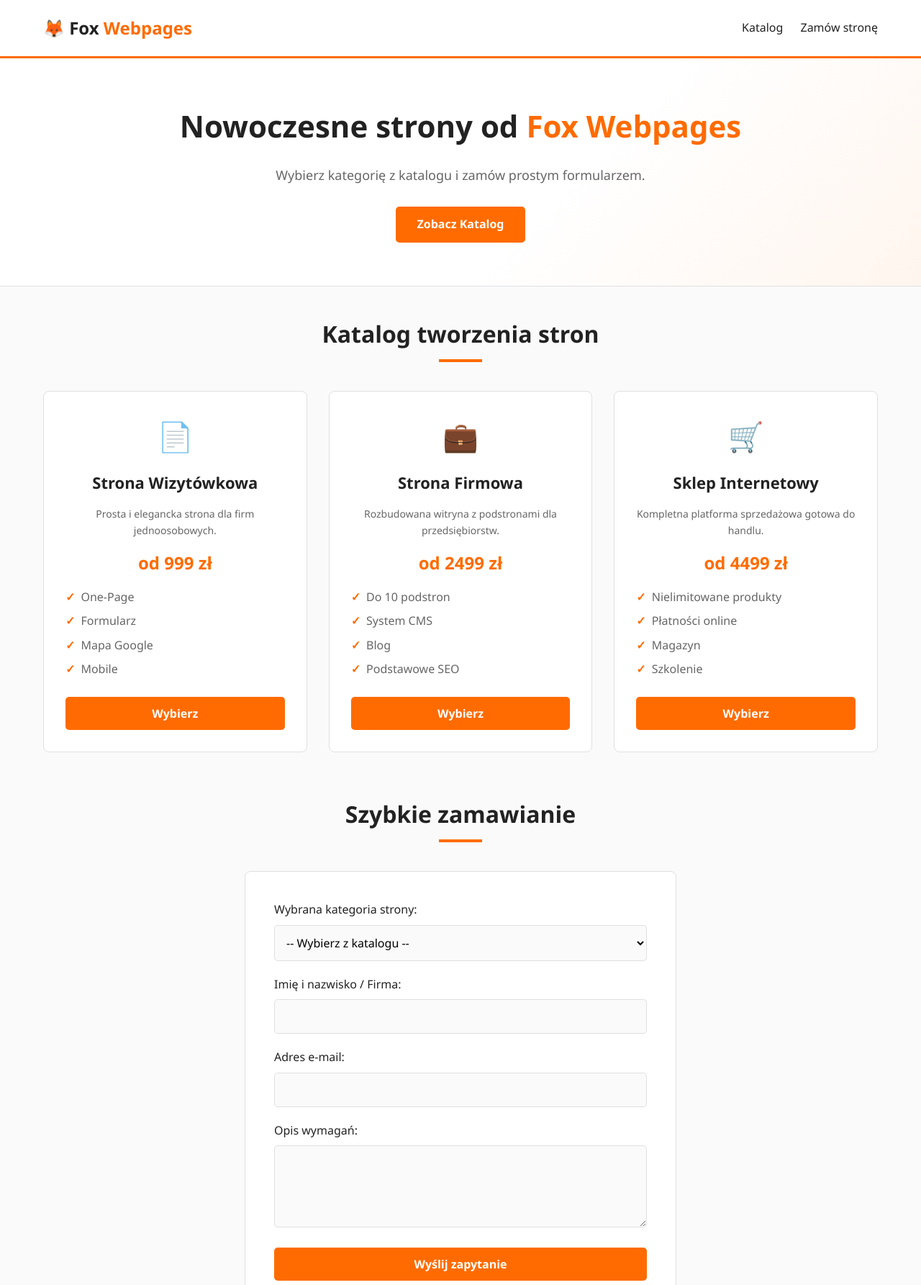
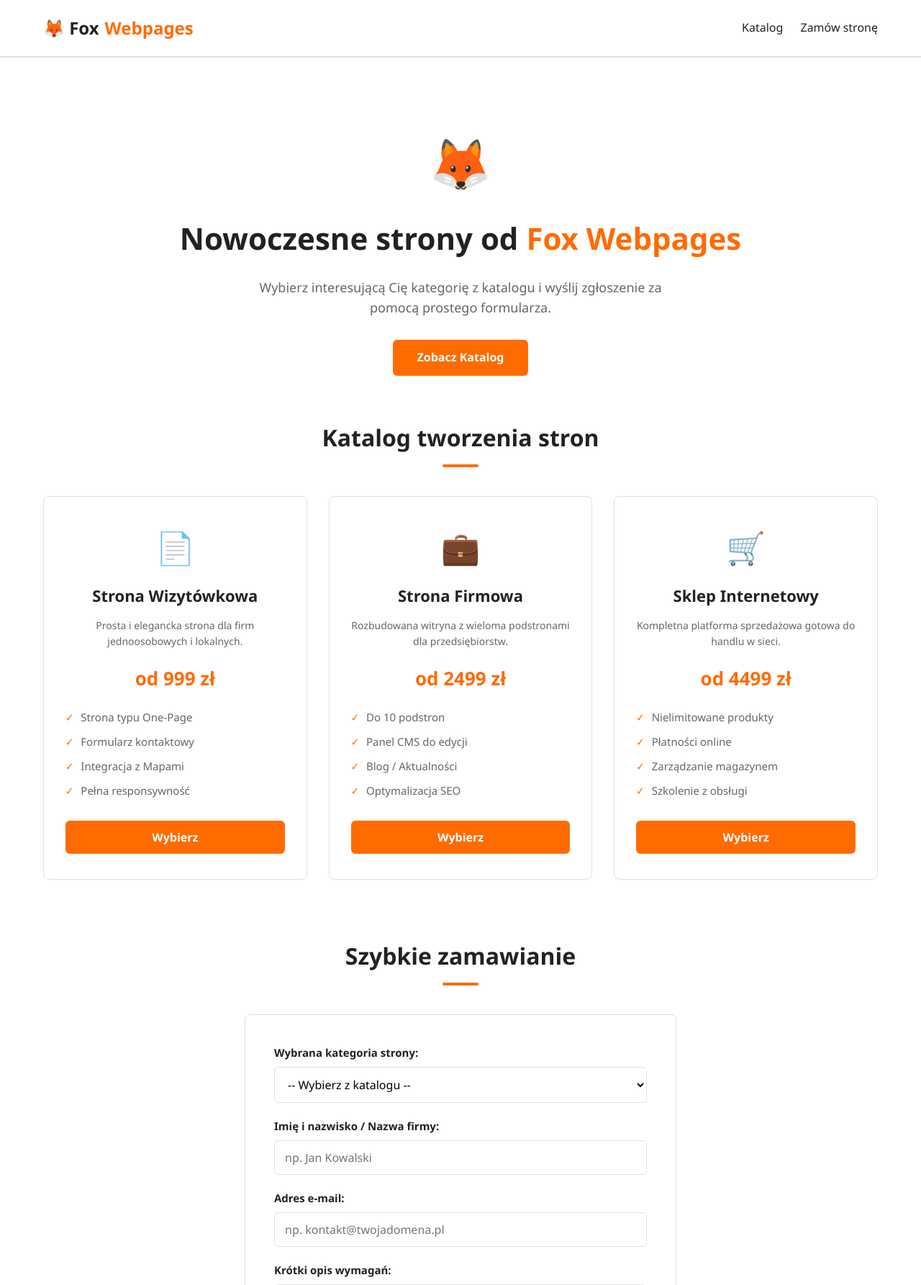
Before and after one commit to Ewewerban/fox-webpages, a plain HTML site: page index.html in a window 1280 px wide. Shown: the top 1785 px of the page at 72% size. Drawn offline with Linux system fonts and the light colour scheme.

Commit message:
Update index.html

```diff
--- a/index.html
+++ b/index.html
@@ -8,62 +8,334 @@
         :root {
             --primary: #FF6B00;
             --primary-hover: #FF8533;
-            --bg-light: #FAFAFA;
             --bg-white: #FFFFFF;
             --text-dark: #222222;
             --text-muted: #666666;
             --border: #E0E0E0;
         }
 
-        * { box-sizing: border-box; margin: 0; padding: 0; font-family: 'Segoe UI', sans-serif; }
-        body { background-color: var(--bg-light); color: var(--text-dark); line-height: 1.6; }
+        * {
+            box-sizing: border-box;
+            margin: 0;
+            padding: 0;
+            font-family: 'Segoe UI', Tahoma, Geneva, Verdana, sans-serif;
+        }
 
-        header { background-color: var(--bg-white); border-bottom: 3px solid var(--primary); position: sticky; top: 0; z-index: 100; }
-        .header-container { max-width: 1200px; margin: 0 auto; padding: 20px; display: flex; justify-content: space-between; align-items: center; }
-        .logo { font-size: 24px; font-weight: bold; color: var(--text-dark); cursor: pointer; }
-        .logo span { color: var(--primary); }
-        nav a { color: var(--text-dark); text-decoration: none; margin-left: 20px; font-weight: 500; }
-        nav a:hover { color: var(--primary); }
+        body {
+            background-color: var(--bg-white);
+            color: var(--text-dark);
+            line-height: 1.6;
+        }
 
-        .hero { background: linear-gradient(135deg, var(--bg-white) 60%, #FFF5EE 100%); padding: 60px 20px; text-align: center; border-bottom: 1px solid var(--border); }
-        .hero h1 { font-size: 42px; margin-bottom: 20px; }
-        .hero h1 span { color: var(--primary); }
-        .hero p { font-size: 18px; color: var(--text-muted); max-width: 600px; margin: 0 auto 30px auto; }
+        header {
+            background-color: var(--bg-white);
+            border-bottom: 2px solid var(--border);
+            position: sticky;
+            top: 0;
+            z-index: 100;
+        }
 
-        .btn { background-color: var(--primary); color: var(--bg-white); padding: 12px 30px; border: none; border-radius: 5px; font-size: 16px; font-weight: bold; cursor: pointer; text-decoration: none; display: inline-block; transition: 0.3s; }
-        .btn:hover { background-color: var(--primary-hover); }
-        .btn-secondary { background-color: #333; color: white; margin-top: 10px; }
+        .header-container {
+            max-width: 1200px;
+            margin: 0 auto;
+            padding: 20px;
+            display: flex;
+            justify-content: space-between;
+            align-items: center;
+        }
 
-        .container { max-width: 1200px; margin: 40px auto; padding: 0 20px; }
-        .section-title { text-align: center; font-size: 32px; margin-bottom: 40px; }
-        .section-title::after { content: ''; display: block; width: 60px; height: 4px; background-color: var(--primary); margin: 10px auto 0 auto; }
+        .logo {
+            font-size: 24px;
+            font-weight: bold;
+            color: var(--text-dark);
+            cursor: pointer;
+            user-select: none;
+            display: flex;
+            align-items: center;
+            gap: 8px;
+        }
+
+        .logo span {
+            color: var(--primary);
+        }
+
+        nav a {
+            color: var(--text-dark);
+            text-decoration: none;
+            margin-left: 20px;
+            font-weight: 500;
+            transition: color 0.3s;
+        }
+
+        nav a:hover {
+            color: var(--primary);
+        }
+
+        .hero {
+            background-color: var(--bg-white);
+            padding: 90px 20px 60px 20px;
+            text-align: center;
+        }
+
+        .hero .hero-emoji {
+            font-size: 70px;
+            margin-bottom: 15px;
+            display: block;
+        }
+
+        .hero h1 {
+            font-size: 42px;
+            margin-bottom: 20px;
+            font-weight: 800;
+        }
+
+        .hero h1 span {
+            color: var(--primary);
+        }
+
+        .hero p {
+            font-size: 18px;
+            color: var(--text-muted);
+            max-width: 600px;
+            margin: 0 auto 30px auto;
+        }
+
+        .btn {
+            background-color: var(--primary);
+            color: var(--bg-white);
+            padding: 12px 34px;
+            border: none;
+            border-radius: 6px;
+            font-size: 16px;
+            font-weight: bold;
+            cursor: pointer;
+            text-decoration: none;
+            display: inline-block;
+            transition: background-color 0.3s, transform 0.2s;
+        }
+
+        .btn:hover {
+            background-color: var(--primary-hover);
+        }
+
+        .btn:active {
+            transform: scale(0.98);
+        }
+
+        .btn-secondary {
+            background-color: #222222;
+            color: white;
+            margin-top: 10px;
+        }
+
+        .btn-secondary:hover {
+            background-color: #444444;
+        }
+
+        .container {
+            max-width: 1200px;
+            margin: 0 auto 60px auto;
+            padding: 0 20px;
+        }
+
+        .section-title {
+            text-align: center;
+            font-size: 32px;
+            margin-bottom: 40px;
+            font-weight: 700;
+        }
+
+        .section-title::after {
+            content: '';
+            display: block;
+            width: 50px;
+            height: 4px;
+            background-color: var(--primary);
+            margin: 12px auto 0 auto;
+            border-radius: 2px;
+        }
 
         /* Katalog */
-        .catalog { display: grid; grid-template-columns: repeat(auto-fit, minmax(300px, 1fr)); gap: 30px; margin-bottom: 60px; }
-        .card { background-color: var(--bg-white); border: 1px solid var(--border); border-radius: 8px; padding: 30px; text-align: center; display: flex; flex-direction: column; justify-content: space-between; transition: 0.3s; position: relative; }
-        .card:hover { transform: translateY(-5px); box-shadow: 0 10px 20px rgba(255, 107, 0, 0.1); border-color: var(--primary); }
-        .card-icon { font-size: 40px; color: var(--primary); margin-bottom: 15px; }
-        .card-title { font-size: 22px; margin-bottom: 15px; }
-        .card-price { font-size: 24px; font-weight: bold; color: var(--primary); margin: 15px 0; }
-        .card-features { list-style: none; color: var(--text-muted); margin-bottom: 25px; text-align: left; }
-        .card-features li { margin-bottom: 8px; display: flex; align-items: center; gap: 8px; }
-        .card-features li::before { content: '✓'; color: var(--primary); font-weight: bold; }
+        .catalog {
+            display: grid;
+            grid-template-columns: repeat(auto-fit, minmax(300px, 1fr));
+            gap: 30px;
+            margin-bottom: 80px;
+        }
+
+        .card {
+            background-color: var(--bg-white);
+            border: 1px solid var(--border);
+            border-radius: 8px;
+            padding: 35px 30px;
+            text-align: center;
+            display: flex;
+            flex-direction: column;
+            justify-content: space-between;
+            transition: box-shadow 0.3s, border-color 0.3s;
+            position: relative;
+        }
+
+        .card:hover {
+            box-shadow: 0 10px 25px rgba(0, 0, 0, 0.05);
+            border-color: var(--primary);
+        }
+
+        .card-icon {
+            font-size: 44px;
+            margin-bottom: 15px;
+        }
+
+        .card-title {
+            font-size: 22px;
+            margin-bottom: 12px;
+            font-weight: 700;
+        }
+
+        .card-price {
+            font-size: 26px;
+            font-weight: bold;
+            color: var(--primary);
+            margin: 20px 0;
+        }
+
+        .card-features {
+            list-style: none;
+            color: var(--text-muted);
+            margin-bottom: 30px;
+            text-align: left;
+        }
+
+        .card-features li {
+            margin-bottom: 10px;
+            display: flex;
+            align-items: center;
+            gap: 10px;
+            font-size: 15px;
+        }
+
+        .card-features li::before {
+            content: '✓';
+            color: var(--primary);
+            font-weight: bold;
+        }
 
         /* Formularz */
-        .order-section { background-color: var(--bg-white); border: 1px solid var(--border); border-radius: 8px; padding: 40px; max-width: 600px; margin: 0 auto; }
-        .form-group { margin-bottom: 20px; }
-        .form-group label { display: block; margin-bottom: 8px; font-weight: 500; }
-        .form-group input, .form-group select, .form-group textarea { width: 100%; padding: 12px; border: 1px solid var(--border); border-radius: 5px; font-size: 16px; background-color: var(--bg-light); }
+        .order-section {
+            background-color: var(--bg-white);
+            border: 1px solid var(--border);
+            border-radius: 8px;
+            padding: 40px;
+            max-width: 600px;
+            margin: 0 auto;
+        }
 
-        /* Sekcja Panelu Admina */
-        #admin-panel { background-color: #222; color: #fff; padding: 30px; border-radius: 8px; margin-top: 40px; display: none; }
-        #admin-panel h3 { color: var(--primary); margin-bottom: 20px; }
-        .admin-grid { display: grid; grid-template-columns: 1fr 1fr; gap: 20px; }
-        .admin-box { background: #333; padding: 15px; border-radius: 5px; }
-        .admin-box input, .admin-box textarea { width: 100%; padding: 8px; margin-top: 5px; background: #444; color: white; border: 1px solid #555; border-radius: 4px; }
+        .form-group {
+            margin-bottom: 20px;
+        }
 
-        footer { background-color: var(--text-dark); color: var(--bg-white); text-align: center; padding: 30px 20px; margin-top: 60px; font-size: 14px; }
-        footer span { color: var(--primary); cursor: pointer; }
+        .form-group label {
+            display: block;
+            margin-bottom: 8px;
+            font-weight: 600;
+            font-size: 15px;
+        }
+
+        .form-group input, .form-group select, .form-group textarea {
+            width: 100%;
+            padding: 12px 14px;
+            border: 1px solid var(--border);
+            border-radius: 6px;
+            font-size: 16px;
+            background-color: var(--bg-white);
+            transition: border-color 0.2s;
+        }
+
+        .form-group input:focus, .form-group select:focus, .form-group textarea:focus {
+            outline: none;
+            border-color: var(--primary);
+        }
+
+        /* Sekcja Panelu Admina (Czysty biały styl) */
+        #admin-panel {
+            background-color: var(--bg-white);
+            color: var(--text-dark);
+            padding: 40px;
+            border: 2px dashed var(--primary);
+            border-radius: 8px;
+            margin-top: 60px;
+            display: none;
+        }
+
+        #admin-panel h3 {
+            color: var(--primary);
+            margin-bottom: 10px;
+            font-size: 24px;
+        }
+
+        .admin-grid {
+            display: grid;
+            grid-template-columns: repeat(auto-fit, minmax(280px, 1fr));
+            gap: 20px;
+            margin-top: 20px;
+        }
+
+        .admin-box {
+            background: #FDFDFD;
+            padding: 20px;
+            border: 1px solid var(--border);
+            border-radius: 6px;
+        }
+
+        .admin-box h4 {
+            margin-bottom: 15px;
+            border-bottom: 1px solid var(--border);
+            padding-bottom: 5px;
+        }
+
+        .admin-box label {
+            display: block;
+            font-size: 13px;
+            font-weight: 600;
+            margin-top: 10px;
+        }
+
+        .admin-box input, .admin-box textarea {
+            width: 100%;
+            padding: 8px 10px;
+            margin-top: 4px;
+            background: var(--bg-white);
+            color: var(--text-dark);
+            border: 1px solid var(--border);
+            border-radius: 4px;
+            font-size: 14px;
+        }
+
+        .admin-box input:focus, .admin-box textarea:focus {
+            border-color: var(--primary);
+            outline: none;
+        }
+
+        footer {
+            background-color: var(--bg-white);
+            color: var(--text-muted);
+            text-align: center;
+            padding: 40px 20px;
+            margin-top: 80px;
+            font-size: 14px;
+            border-top: 1px solid var(--border);
+        }
+
+        footer span {
+            color: var(--primary);
+            cursor: pointer;
+            font-weight: 600;
+        }
+
+        @media (max-width: 768px) {
+            .hero h1 { font-size: 32px; }
+            .admin-grid { grid-template-columns: 1fr; }
+        }
     </style>
 </head>
 <body>
@@ -79,8 +351,9 @@
     </header>
 
     <section class="hero">
+        <span class="hero-emoji">🦊</span>
         <h1>Nowoczesne strony od <span>Fox Webpages</span></h1>
-        <p>Wybierz kategorię z katalogu i zamów prostym formularzem.</p>
+        <p>Wybierz interesującą Cię kategorię z katalogu i wyślij zgłoszenie za pomocą prostego formularza.</p>
         <a href="#katalog" class="btn">Zobacz Katalog</a>
     </section>
 
@@ -102,29 +375,31 @@
                             </select>
                     </div>
                     <div class="form-group">
-                        <label for="name">Imię i nazwisko / Firma:</label>
-                        <input type="text" id="name" name="klient" required>
+                        <label for="name">Imię i nazwisko / Nazwa firmy:</label>
+                        <input type="text" id="name" name="klient" placeholder="np. Jan Kowalski" required>
                     </div>
                     <div class="form-group">
                         <label for="email">Adres e-mail:</label>
-                        <input type="email" id="email" name="email" required>
+                        <input type="email" id="email" name="email" placeholder="np. kontakt@twojadomena.pl" required>
                     </div>
                     <div class="form-group">
-                        <label for="notes">Opis wymagań:</label>
-                        <textarea id="notes" name="opis" rows="4"></textarea>
+                        <label for="notes">Krótki opis wymagań:</label>
+                        <textarea id="notes" name="opis" rows="4" placeholder="Napisz, czego potrzebujesz..."></textarea>
                     </div>
-                    <button type="submit" class="btn" style="width: 100%;">Wyślij zapytanie</button>
+                    <button type="submit" class="btn" style="width: 100%; font-size: 17px;">Wyślij zapytanie ofertowe</button>
                 </form>
             </div>
         </section>
 
         <section id="admin-panel">
             <h3>🦊 Panel Administratora Fox Webpages</h3>
-            <p style="margin-bottom: 20px; color: #ccc;">Zmień poniższe dane, aby zaktualizować ofertę na stronie. Po zakończeniu kliknij "Zapisz zmiany i pobierz plik".</p>
+            <p style="color: var(--text-muted); font-size: 14px;">Wprowadź zmiany w polach poniżej, aby zaktualizować ofertę. Następnie pobierz nowy plik i zaktualizuj go na GitHubie.</p>
+
             <div id="admin-editor-container" class="admin-grid">
                 </div>
-            <div style="margin-top: 30px; border-top: 1px solid #444; padding-top: 20px;">
-                <button class="btn" onclick="saveAdminChanges()">1. Zastosuj zmiany podglądu</button>
+
+            <div style="margin-top: 30px; border-top: 1px solid var(--border); padding-top: 20px; display: flex; gap: 15px; flex-wrap: wrap;">
+                <button class="btn" onclick="saveAdminChanges()">1. Zastosuj zmiany w podglądzie</button>
                 <button class="btn btn-secondary" onclick="exportNewHTML()">2. Pobierz zaktualizowany plik index.html</button>
             </div>
         </section>
@@ -132,39 +407,39 @@
     </div>
 
     <footer>
-        <p>&copy; 2026 <span onclick="askAdmin()">Fox Webpages</span>. Kliknij logo lub nazwę w stopce, aby wejść do trybu admina.</p>
+        <p>&copy; 2026 <span onclick="askAdmin()">Fox Webpages</span>. Wszelkie prawa zastrzeżone.</p>
     </footer>
 
     <script>
-        // BAZA DANYCH STRONY (Wszystko w jednym miejscu - edytowalne z poziomu kodu lub panelu)
+        // Dane katalogu - edytowalne w kodzie lub przez panel admina
         let servicesData = [
             {
                 id: "wizytowka",
                 icon: "📄",
                 title: "Strona Wizytówkowa",
-                desc: "Prosta i elegancka strona dla firm jednoosobowych.",
+                desc: "Prosta i elegancka strona dla firm jednoosobowych i lokalnych.",
                 price: "od 999 zł",
-                features: "One-Page, Formularz, Mapa Google, Mobile"
+                features: "Strona typu One-Page, Formularz kontaktowy, Integracja z Mapami, Pełna responsywność"
             },
             {
                 id: "firmowa",
                 icon: "💼",
                 title: "Strona Firmowa",
-                desc: "Rozbudowana witryna z podstronami dla przedsiębiorstw.",
+                desc: "Rozbudowana witryna z wieloma podstronami dla przedsiębiorstw.",
                 price: "od 2499 zł",
-                features: "Do 10 podstron, System CMS, Blog, Podstawowe SEO"
+                features: "Do 10 podstron, Panel CMS do edycji, Blog / Aktualności, Optymalizacja SEO"
             },
             {
                 id: "sklep",
                 icon: "🛒",
                 title: "Sklep Internetowy",
-                desc: "Kompletna platforma sprzedażowa gotowa do handlu.",
+                desc: "Kompletna platforma sprzedażowa gotowa do handlu w sieci.",
                 price: "od 4499 zł",
-                features: "Nielimitowane produkty, Płatności online, Magazyn, Szkolenie"
+                features: "Nielimitowane produkty, Płatności online, Zarządzanie magazynem, Szkolenie z obsługi"
             }
         ];
 
-        // Wygenerowanie widoku kart i formularza zamówienia
+        // Funkcja renderująca elementy interfejsu użytkownika
         function renderPage() {
             const catalogContainer = document.getElementById('catalog-container');
             const selectContainer = document.getElementById('category');
@@ -173,8 +448,10 @@
             selectContainer.innerHTML = '<option value="" disabled selected>-- Wybierz z katalogu --</option>';
 
             servicesData.forEach(service => {
-                // Renderowanie Kart w katalogu
+                // Budowanie listy zalet
                 let featureList = service.features.split(',').map(f => `<li>${f.trim()}</li>`).join('');
+
+                // Wstrzykiwanie kart
                 catalogContainer.innerHTML += `
                     <div class="card">
                         <div>
@@ -190,7 +467,7 @@
                     </div>
                 `;
 
-                // Dodanie opcji do formularza zamówienia
+                // Wstrzykiwanie opcji do pola select
                 selectContainer.innerHTML += `<option value="${service.id}">${service.title} (${service.price})</option>`;
             });
         }
@@ -200,10 +477,10 @@
             document.getElementById('zamowienie').scrollIntoView({ behavior: 'smooth' });
         }
 
-        // FUNKCJE PANELU ADMINISTRATORA
+        // PANEL LOGOWANIA I OBSŁUGI ADMINA
         function askAdmin() {
             let password = prompt("Podaj hasło administratora:");
-            if (password === "admin123") { // Możesz zmienić to hasło na własne
+            if (password === "admin123") {
                 document.getElementById('admin-panel').style.display = 'block';
                 renderAdminPanel();
                 document.getElementById('admin-panel').scrollIntoView({ behavior: 'smooth' });
@@ -219,11 +496,20 @@
                 container.innerHTML += `
                     <div class="admin-box">
                         <h4>Pakiet ${index + 1}: ${service.title}</h4>
-                        <label>Nazwa:</label><input type="text" id="edit-title-${index}" value="${service.title}">
-                        <label>Ikona (Emoji):</label><input type="text" id="edit-icon-${index}" value="${service.icon}">
-                        <label>Cena:</label><input type="text" id="edit-price-${index}" value="${service.price}">
-                        <label>Opis:</label><textarea id="edit-desc-${index}">${service.desc}</textarea>
-                        <label>Cechy (oddzielone przecinkami):</label><input type="text" id="edit-feat-${index}" value="${service.features}">
+                        <label>Nazwa pakietu:</label>
+                        <input type="text" id="edit-title-${index}" value="${service.title}">
+
+                        <label>Ikona Emoji:</label>
+                        <input type="text" id="edit-icon-${index}" value="${service.icon}">
+
+                        <label>Cena:</label>
+                        <input type="text" id="edit-price-${index}" value="${service.price}">
+
+                        <label>Krótki opis:</label>
+                        <textarea id="edit-desc-${index}" rows="2">${service.desc}</textarea>
+
+                        <label>Cechy (oddziel przecinkami):</label>
+                        <input type="text" id="edit-feat-${index}" value="${service.features}">
                     </div>
                 `;
             });
@@ -238,15 +524,14 @@
                 service.features = document.getElementById(`edit-feat-${index}`).value;
             });
             renderPage();
-            alert("Zastosowano zmiany w podglądzie!");
+            alert("Zastosowano zmiany w widoku strony!");
         }
 
-        // Funkcja pozwalająca zapisać zmiany na stałe (pobiera nowy index.html)
         function exportNewHTML() {
             saveAdminChanges();
             let currentHTML = document.documentElement.outerHTML;
 
-            // Aktualizacja tablicy danych w tekście kodu źródłowego
+            // Formatowanie i podmiana bazy danych w kodzie źródłowym przed pobraniem
             let dataString = `let servicesData = ${JSON.stringify(servicesData, null, 12)};`;
             let updatedHTML = currentHTML.replace(/let servicesData = \[\s*[\s\S]*?\];/, dataString);
 
@@ -257,7 +542,7 @@
             a.click();
         }
 
-        // Start strony
+        // Inicjalizacja strony
         renderPage();
     </script>
 </body>
```
